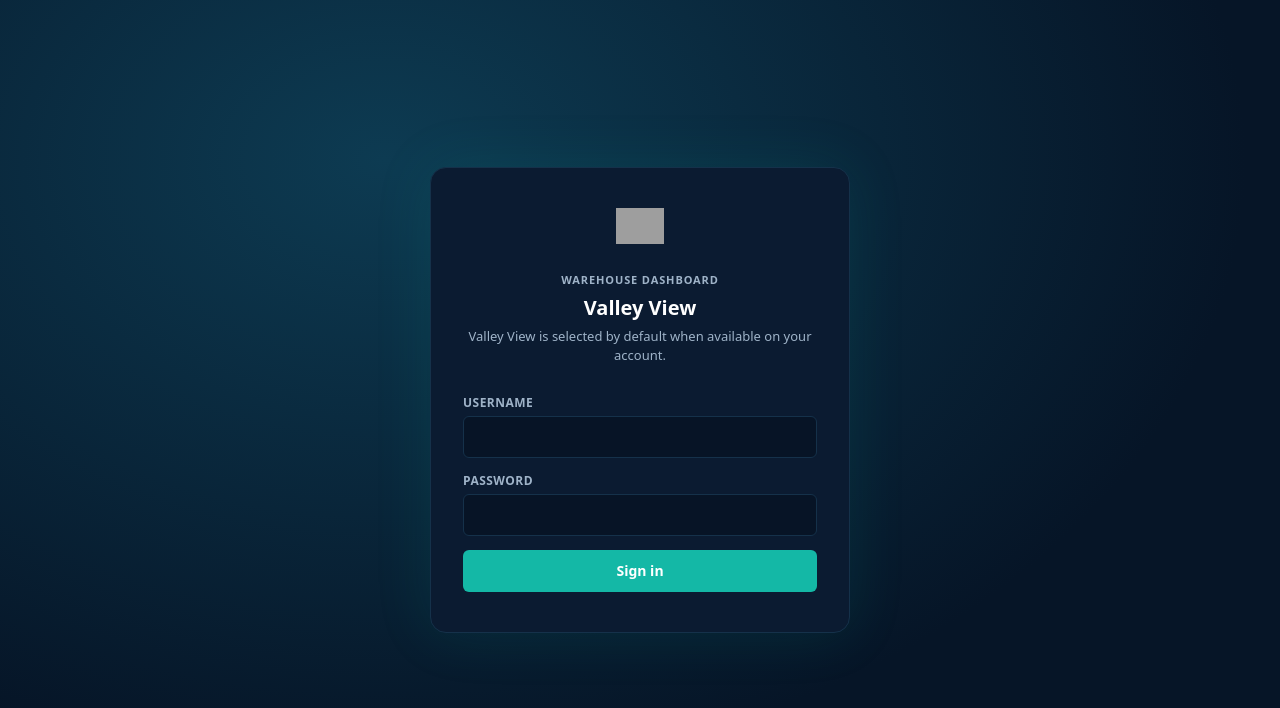
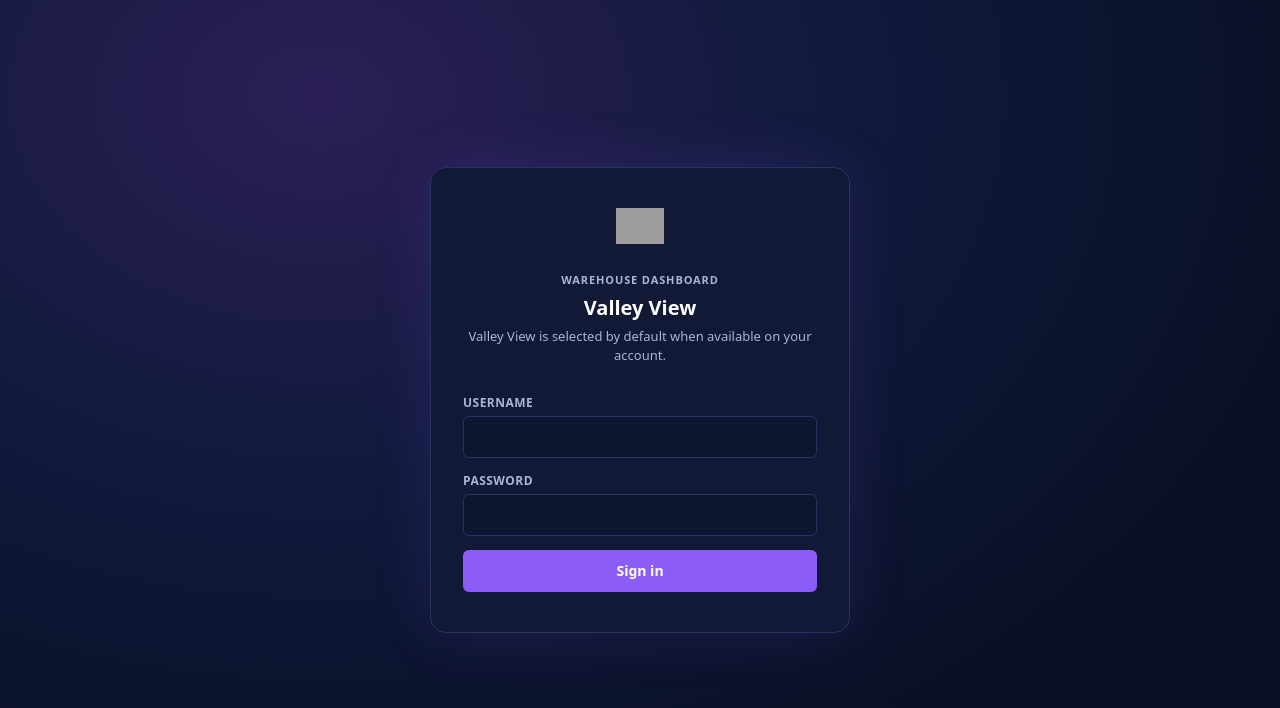
Before and after one commit to RubenVJauregui/RubenVJauregui-wms-valley-view-dashboard, a Next.js app: page / in a window 1280 px wide. Shown: the top 708 px of the page. Built offline with nearby package versions, Linux system fonts and the light colour scheme; grey boxes are pictures that could not be loaded.

Commit message:
Add Patricia metrics, Bay 3 filter, and color update

```diff
--- a/server.js
+++ b/server.js
@@ -225,6 +225,30 @@ const TAB_CONFIG = {
   frontGuardShack: { bay: 'frontGuardShack', reportType: 'frontGuardPaused', title: 'Front Guard Shack' },
   bay2AutoAssign: { bay: 'bay2AutoAssign', reportType: 'bay2AutoAssign', title: 'Bay 2 Auto Assign' },
 };
+
+const BAY2_PATRICIA_SHEET3_METRICS = {
+  'ROAR BEVERAGES INC': { orderCount: 497, baseQty: 700 },
+  'DRUPLEY INC / DBA GRAZA': { orderCount: 94, baseQty: 672 },
+  'NZXT': { orderCount: 86, baseQty: 182 },
+  'AMZN PREP - RGS': { orderCount: 21, baseQty: 21 },
+  'DUPRAY USA LLC': { orderCount: 16, baseQty: 25 },
+  'AS EVER ENTERPRISES, LLC': { orderCount: 15, baseQty: 66 },
+  'BOUNDLESS EC US LLC': { orderCount: 9, baseQty: 84 },
+  'NET HEALTH SHOPS LLC': { orderCount: 7, baseQty: 7 },
+  'SLINGER BAG AMERICAS INC.': { orderCount: 3, baseQty: 3 },
+  'BABYARK INC': { orderCount: 3, baseQty: 3 },
+  'TORQUAY ETRADING LLC': { orderCount: 1, baseQty: 638 },
+  'ELEVATE BRANDS OPCO LLC': { orderCount: 1, baseQty: 1 },
+  'DELTA ELECTRONICS (AMERICAS) LTD - NEW': { orderCount: 1, baseQty: 2 },
+};
+
+function bay2Sheet3MetricFor(customer) {
+  const normalized = normalizeName(customer);
+  return Object.entries(BAY2_PATRICIA_SHEET3_METRICS).find(([name]) => {
+    const target = normalizeName(name);
+    return normalized === target || normalized.includes(target) || target.includes(normalized);
+  })?.[1] || null;
+}
 
 function normalizeName(value) {
   return String(value || '').toUpperCase().replace(/[^A-Z0-9]+/g, ' ').trim();
@@ -742,7 +766,10 @@ app.post(['/api/dashboard', '/api/dashboard/:variant'], requireAuth, async (req,
             if (ageHours != null && ageHours >= 48) aged48Rows.push(detail);
           }
 
-          const leftPivotRows = Array.from(byCustomer.values()).sort((a, b) => b.orderCount - a.orderCount);
+          const leftPivotRows = Array.from(byCustomer.values()).map((row) => {
+            const sheetMetric = bay2Sheet3MetricFor(row.label);
+            return sheetMetric ? { ...row, orderCount: sheetMetric.orderCount, baseQty: sheetMetric.baseQty } : row;
+          }).sort((a, b) => b.orderCount - a.orderCount);
           const grandTotal = {
             kind: 'grandTotal', side: 'left', level: 0, label: 'Grand Total',
             orderCount: leftPivotRows.reduce((sum, r) => sum + r.orderCount, 0),
--- a/src/app/globals.css
+++ b/src/app/globals.css
@@ -1,19 +1,19 @@
 @import "tailwindcss";
 
 :root {
-  --bg: #061527;
-  --panel: #0b1b31;
-  --panel-alt: #071426;
-  --line: #15314a;
-  --line-light: #1f4a66;
-  --text: #f4f7fb;
-  --muted: #9fb3c8;
-  --muted-2: #6f86a3;
-  --accent: #14b8a6;
-  --accent-2: #f5b21a;
-  --accent-green: #00d1b2;
+  --bg: #090f24;
+  --panel: #111936;
+  --panel-alt: #0d1530;
+  --line: #27345f;
+  --line-light: #3b4f86;
+  --text: #f4f7ff;
+  --muted: #aab6d3;
+  --muted-2: #7685aa;
+  --accent: #8b5cf6;
+  --accent-2: #a855f7;
+  --accent-green: #22c55e;
   --accent-red: #ef4444;
-  --accent-blue: #1f9cf0;
+  --accent-blue: #3b82f6;
   --radius: 10px;
   --radius-sm: 6px;
 }
@@ -38,7 +38,7 @@ body { min-height: 100vh; }
   display: flex;
   align-items: center;
   justify-content: center;
-  background: radial-gradient(ellipse at 30% 20%, #0d3b52 0%, var(--bg) 68%);
+  background: radial-gradient(ellipse at 25% 12%, #2b1f55 0%, #111a3d 38%, var(--bg) 78%);
   padding: 24px;
 }
 
@@ -53,7 +53,7 @@ body { min-height: 100vh; }
   flex-direction: column;
   align-items: center;
   gap: 28px;
-  box-shadow: 0 0 60px rgba(0, 209, 178, 0.10);
+  box-shadow: 0 0 60px rgba(139, 92, 246, 0.14);
 }
 
 .login-logo { height: 36px; width: auto; }
@@ -115,7 +115,7 @@ body { min-height: 100vh; }
 
 .login-form input:focus {
   border-color: var(--accent);
-  box-shadow: 0 0 0 3px rgba(0, 209, 178, 0.18);
+  box-shadow: 0 0 0 3px rgba(139, 92, 246, 0.22);
 }
 
 .primary-button {
@@ -134,7 +134,7 @@ body { min-height: 100vh; }
   transition: background 0.15s, opacity 0.15s;
 }
 
-.primary-button:hover { background: #0f9f92; }
+.primary-button:hover { background: #7c3aed; }
 .primary-button:disabled { opacity: 0.6; cursor: not-allowed; }
 
 .ghost-button {
@@ -397,7 +397,7 @@ body { min-height: 100vh; }
 
 .chip.active {
   color: var(--accent-2);
-  border-color: rgba(245, 178, 26, 0.48);
+  border-color: rgba(168, 85, 247, 0.58);
 }
 
 .chip:hover {
@@ -441,7 +441,7 @@ body { min-height: 100vh; }
 }
 
 .table-frame tbody tr:hover td {
-  background: rgba(0, 209, 178, 0.06);
+  background: rgba(139, 92, 246, 0.08);
 }
 
 .table-frame td.strong {
@@ -506,3 +506,22 @@ body { min-height: 100vh; }
   .section-heading { flex-direction: column; align-items: flex-start; }
   .search-box { width: 100%; }
 }
+
+.dashboard-shell {
+  background:
+    radial-gradient(circle at 80% 26%, rgba(37, 99, 235, 0.28), transparent 28%),
+    radial-gradient(circle at 8% 82%, rgba(249, 115, 22, 0.18), transparent 24%),
+    linear-gradient(135deg, #091126 0%, #141a3a 55%, #0a1228 100%);
+}
+.stat-card, .report-section {
+  background: linear-gradient(180deg, rgba(26, 34, 73, 0.92), rgba(14, 20, 43, 0.92));
+  border-color: rgba(124, 92, 255, 0.25);
+  box-shadow: inset 0 1px 0 rgba(255,255,255,0.04), 0 18px 50px rgba(0,0,0,0.22);
+}
+.stat-card strong { color: #7aa7ff; }
+.stat-card:nth-child(2n+1) strong { color: #a978ff; }
+.report-tab.active { color: #d8b4fe; border-bottom-color: #a855f7; box-shadow: 0 4px 18px rgba(168,85,247,.35); }
+.section-heading { background: rgba(16, 24, 52, 0.76); }
+.table-frame thead { background: rgba(12, 20, 44, 0.86); }
+.table-frame tbody tr:hover td { background: rgba(79, 70, 229, 0.10); }
+.search-box, .facility-select select { background: rgba(10, 16, 35, 0.86); }
--- a/src/components/dashboard.tsx
+++ b/src/components/dashboard.tsx
@@ -387,6 +387,15 @@ export function Dashboard({
     }));
   }, [data, plannedRows, facility.name]);
 
+  const customerOrderCountMap = useMemo(() => {
+    const counts = new Map<string, number>();
+    for (const row of plannedRows) {
+      const key = row.customer || "Pending";
+      counts.set(key, (counts.get(key) ?? 0) + 1);
+    }
+    return counts;
+  }, [plannedRows]);
+
   const inYardRows = data?.inYardFullEquipment?.rows ?? [];
   const yardSupported = data?.inYardFullEquipment?.supported ?? false;
 
@@ -690,7 +699,7 @@ export function Dashboard({
                       {filteredPlanned.map((r) => (
                         <tr key={r.orderNumber}>
                           <td className="strong">{r.orderNumber}</td>
-                          <td>{r.customer}</td>
+                          <td>{r.customer}{customerOrderCountMap.has(r.customer) ? ` (${customerOrderCountMap.get(r.customer)})` : ""}</td>
                           <td>{r.status}</td>
                           <td>{r.reference}</td>
                           <td>{fmtDate(r.created)}</td>
```
